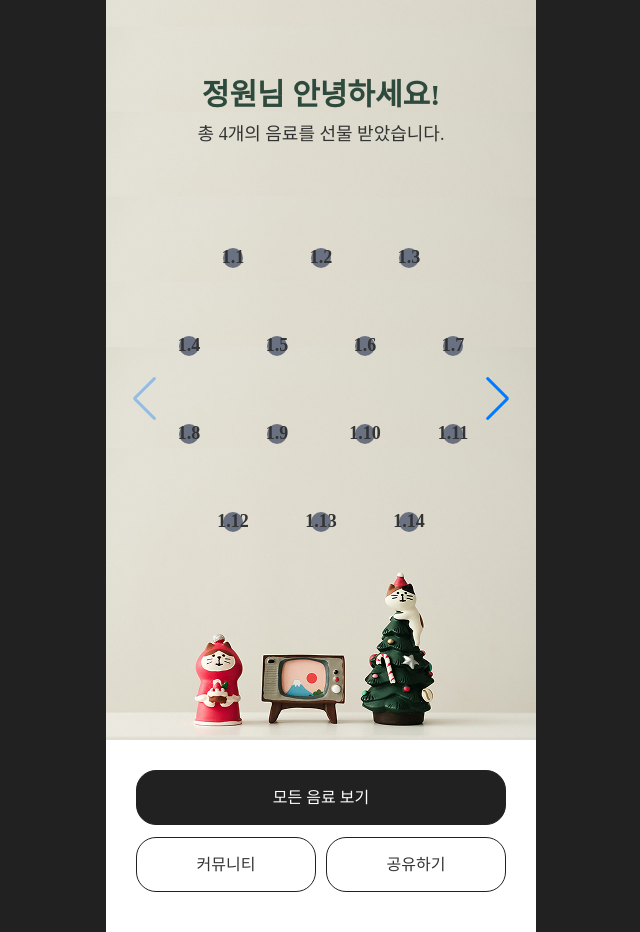
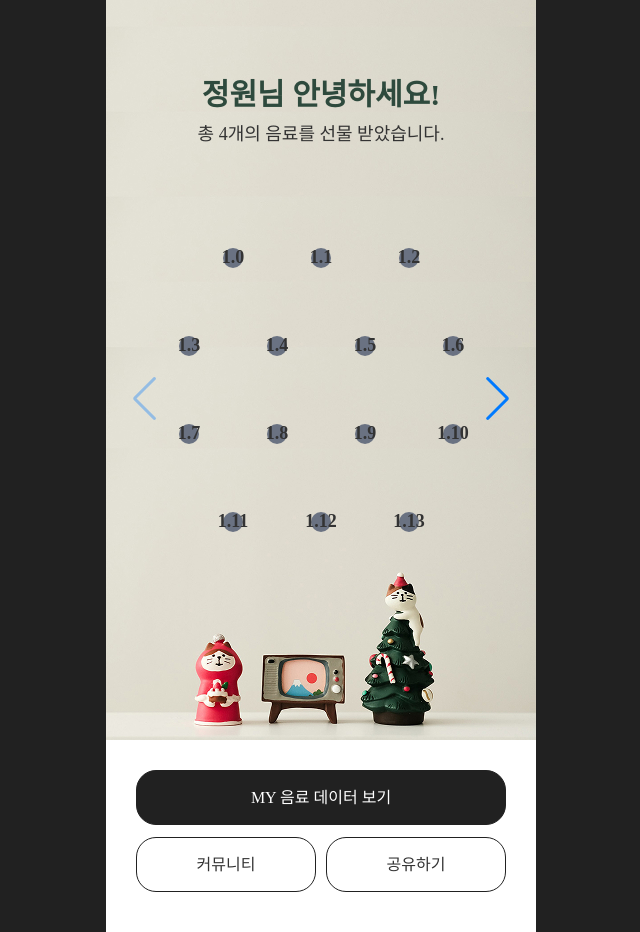
Before and after one commit to falconlee236/color-my-drink, a React (Vite) app in the folder web/: page /mainpage in a window 1280 px wide. Shown: the whole page, without its empty margins (319-959 px from the left). Built offline with nearby package versions, Linux system fonts and the light colour scheme; a web font is replaced by a local one.

Commit message:
feat: 음료 상세 모달 구현
- 음료 상세 모달 구현
- CRLF에서 LF로 바꾸기

```diff
--- a/web/src/component/main-shared/JuiceItem.tsx
+++ b/web/src/component/main-shared/JuiceItem.tsx
@@ -1,12 +1,31 @@
+import {
+  updateClickModal,
+  valueClickModal,
+} from "../../store/features/main-sharedPage/clickModalSlice";
+import { useAppDispatch, useAppSelector } from "../../store/hooks";
+
 interface JuiceItemProps {
-  index: string;
+  num: string;
 }
+
 export default function JuiceItem(props: JuiceItemProps) {
+  const dispatch = useAppDispatch();
+
+  const currentClickModal = useAppSelector(valueClickModal);
+
+  const showModal = (index: string) => {
+    dispatch(updateClickModal(!currentClickModal.clickModal));
+    console.log(index);
+  };
+
   return (
-    <div className="flex h-70 w-70 items-center justify-center">
-      <div className="relative h-20 w-20 rounded-full bg-gray-500">
+    <div
+      className="flex h-70 w-70 cursor-pointer items-center justify-center"
+      onClick={() => showModal(props.num)}
+    >
+      <div className="relative h-20 w-20 cursor-pointer rounded-full bg-gray-500">
         <span className="absolute top-1/2 left-1/2 h-20 w-50 -translate-x-1/2 -translate-y-1/2 text-center text-[18px] font-bold">
-          {props.index}
+          {props.num}
         </span>
       </div>
     </div>
--- a/web/src/component/main-shared/JuiceSlide.tsx
+++ b/web/src/component/main-shared/JuiceSlide.tsx
@@ -17,29 +17,29 @@ export default function JuiceSlide(props: JuiceSlideProps) {
       slidesPerView={1}
       navigation
     >
-      {SLIDE_MAP.map((page) => (
-        <SwiperSlide key={slideNum}>
+      {SLIDE_MAP.map((page, index) => (
+        <SwiperSlide key={`${slideNum}-${index}`}>
           <div className="mb-18 flex justify-center gap-18">
-            <JuiceItem index={`${page}.1`} />
-            <JuiceItem index={`${page}.2`} />
-            <JuiceItem index={`${page}.3`} />
+            <JuiceItem num={`${page}.0`} />
+            <JuiceItem num={`${page}.1`} />
+            <JuiceItem num={`${page}.2`} />
           </div>
           <div className="mb-18 flex justify-center gap-18">
-            <JuiceItem index={`${page}.4`} />
-            <JuiceItem index={`${page}.5`} />
-            <JuiceItem index={`${page}.6`} />
-            <JuiceItem index={`${page}.7`} />
+            <JuiceItem num={`${page}.3`} />
+            <JuiceItem num={`${page}.4`} />
+            <JuiceItem num={`${page}.5`} />
+            <JuiceItem num={`${page}.6`} />
           </div>
           <div className="mb-18 flex justify-center gap-18">
-            <JuiceItem index={`${page}.8`} />
-            <JuiceItem index={`${page}.9`} />
-            <JuiceItem index={`${page}.10`} />
-            <JuiceItem index={`${page}.11`} />
+            <JuiceItem num={`${page}.7`} />
+            <JuiceItem num={`${page}.8`} />
+            <JuiceItem num={`${page}.9`} />
+            <JuiceItem num={`${page}.10`} />
           </div>
           <div className="mb-18 flex justify-center gap-18">
-            <JuiceItem index={`${page}.12`} />
-            <JuiceItem index={`${page}.13`} />
-            <JuiceItem index={`${page}.14`} />
+            <JuiceItem num={`${page}.11`} />
+            <JuiceItem num={`${page}.12`} />
+            <JuiceItem num={`${page}.13`} />
           </div>
         </SwiperSlide>
       ))}
--- a/web/src/pages/Mainpage.tsx
+++ b/web/src/pages/Mainpage.tsx
@@ -1,15 +1,24 @@
 import { useState } from "react";
 import JuiceSlide from "../component/main-shared/JuiceSlide.tsx";
+import { useAppDispatch, useAppSelector } from "../store/hooks.ts";
+import {
+  updateClickModal,
+  valueClickModal,
+} from "../store/features/main-sharedPage/clickModalSlice.ts";
 
 export default function Mainpage() {
-  const [close, setClose] = useState(true);
+  const [showMessage, setShowMessage] = useState(false);
 
-  const openModals = () => setClose(!close);
+  const moveModalPage = () => setShowMessage(!showMessage);
+
+  const dispatch = useAppDispatch();
+  const currentClickModal = useAppSelector(valueClickModal);
+  const openCloseModal = () => {
+    dispatch(updateClickModal(!currentClickModal.clickModal));
+  };
 
   return (
-    <div
-      className={`${close ? "wrap relative flex h-full w-full flex-col bg-white" : "wrap relative flex h-[100vh] w-full flex-col bg-white"}`}
-    >
+    <div className="wrap relative flex h-full flex-col bg-white">
       <div className="h-[740px] w-full bg-[url(./assets/img/bg_main.jpg)] bg-bottom pt-80">
         <div className="m-auto max-w-inner">
           <div className="mb-80 text-center">
@@ -28,11 +37,8 @@ export default function Mainpage() {
 
       <div className="mt-30 mb-40">
         <div className="inner h-full">
-          <button
-            className="mb-12 h-55 w-full rounded-20 border border-solid border-button bg-button font-medium text-white"
-            onClick={openModals}
-          >
-            모든 음료 보기
+          <button className="mb-12 h-55 w-full rounded-20 border border-solid border-button bg-button font-medium text-white">
+            MY 음료 데이터 보기
           </button>
           <div className="flex gap-10">
             <button className="h-55 w-1/2 rounded-20 border border-solid border-button bg-white font-medium">
@@ -45,23 +51,118 @@ export default function Mainpage() {
         </div>
       </div>
 
-      <div
-        className={`absolute top-0 left-0 z-99 h-full w-full bg-btn80 backdrop-blur-[3px] ${close ? "hidden" : "block"}`}
-      >
-        <div className="relative h-full w-full overflow-hidden overflow-y-scroll px-30">
+      <div className={`${currentClickModal.clickModal ? "block" : "hidden"}`}>
+        <div className="absolute top-0 left-0 z-20 flex h-full w-full flex-col items-center justify-center gap-50 bg-fff60 pt-50 backdrop-blur-[3px]">
           <div
-            className="fixed top-30 right-30 flex w-full justify-end"
-            onClick={openModals}
+            className={`front-modal relative h-430 w-inner rounded-tl-185 rounded-tr-40 rounded-b-40 bg-green px-40 pt-160 ${showMessage ? "hidden" : "block"}`}
           >
-            <img src="./src/assets/img/close.png" alt="닫기" />
+            <div className="absolute -top-120 right-10 h-250 w-180">
+              <img
+                className="h-full w-full object-contain"
+                src="../../src/assets/img/example.png"
+                alt=""
+              />
+            </div>
+            <div className="mb-20 text-white">
+              <p className="mb-15 text-18 font-semibold">
+                베어드님의 음료 선물!
+              </p>
+              <h3 className="mb-30 text-30 font-bold">골든 하모니</h3>
+              <ul>
+                <li className="mb-15 w-180 border-b-1 border-solid border-white pb-10">
+                  <span className="text-1 inline-block w-60 font-medium">
+                    온도
+                  </span>
+                  <span>뜨겁게</span>
+                </li>
+                <li className="mb-15 w-180 border-b-1 border-solid border-white pb-10">
+                  <span className="text-1 inline-block w-60 font-medium">
+                    사이즈
+                  </span>
+                  <span>Tall</span>
+                </li>
+                <li>
+                  <span className="text-1 inline-block w-60 font-medium">
+                    재료
+                  </span>
+                  <span>행복, 건강, 행운</span>
+                </li>
+              </ul>
+            </div>
+            <div className="flex justify-end">
+              <button className="flex gap-5" onClick={moveModalPage}>
+                <div className="h-30 w-30">
+                  <img
+                    className="w-30 object-contain"
+                    src="../../src/assets/img/icon/message.png"
+                    alt="메세지 보기"
+                  />
+                </div>
+                <div className="h-24 w-24">
+                  <img
+                    className="w-24 object-contain"
+                    src="../../src/assets/img/icon/right.png"
+                    alt="메세지 보기"
+                  />
+                </div>
+              </button>
+            </div>
           </div>
-
-          <div className="mt-100 h-full overflow-hidden bg-amber-300">
-            <div className="mb-30 h-200 w-full rounded-10 border-1 border-white"></div>
-            <div className="mb-30 h-200 w-full rounded-10 border-1 border-white"></div>
-            <div className="mb-30 h-200 w-full rounded-10 border-1 border-white"></div>
-            <div className="mb-30 h-200 w-full rounded-10 border-1 border-white"></div>
+          <div
+            className={`back-modal relative h-430 w-inner rounded-tl-185 rounded-tr-40 rounded-b-40 bg-green px-40 pt-160 ${showMessage ? "block" : "hidden"}`}
+          >
+            <div className="absolute -top-120 right-10 h-250 w-180">
+              <img
+                className="h-full w-full object-contain"
+                src="../../src/assets/img/example.png"
+                alt=""
+              />
+            </div>
+            <div className="mb-20 text-white">
+              <p className="mb-15 text-18 font-semibold">
+                베어드님의 음료 선물!
+              </p>
+              <p className="text-1 leading-7">
+                안녕하세요, 이 문장은 한글로 정확히 100자를 채우기 위해 작성된
+                예제입니다. 한글은 글자 하나당 2바이트로 저장됩니다. 따라서 이
+                문장은 100자이며, UTF-8 기준으로 약 200바이트에 해당합니다.
+                추가로 확인해보세요.
+              </p>
+            </div>
+            <div className="flex justify-start">
+              <button
+                className="flex items-center gap-5"
+                onClick={moveModalPage}
+              >
+                <div className="h-30 w-30">
+                  <img
+                    className="w-30 object-contain"
+                    src="../../src/assets/img/icon/left.png"
+                    alt="음료 설명 보기"
+                  />
+                </div>
+                <div className="h-24 w-24">
+                  <img
+                    className="w-24 object-contain"
+                    src="../../src/assets/img/icon/detail.png"
+                    alt="음료 설명 보기"
+                  />
+                </div>
+              </button>
+            </div>
           </div>
+          <button
+            className="flex h-55 w-55 items-center justify-center rounded-full bg-green"
+            onClick={openCloseModal}
+          >
+            <div className="h-25 w-25">
+              <img
+                className="w-25 object-contain"
+                src="../../src/assets/img/icon/close.png"
+                alt="닫기"
+              />
+            </div>
+          </button>
         </div>
       </div>
     </div>
--- /dev/null
+++ b/web/src/store/features/main-sharedPage/clickModalSlice.ts
@@ -0,0 +1,22 @@
+import { createSlice, PayloadAction } from "@reduxjs/toolkit";
+import { RootState } from "../../store";
+
+interface clickModalState {
+  clickModal: boolean;
+}
+
+const initialClickModal: clickModalState = { clickModal: false };
+
+export const clickModalSlice = createSlice({
+  name: "clickModal",
+  initialState: initialClickModal,
+  reducers: {
+    updateClickModal: (state, action: PayloadAction<boolean>) => {
+      state.clickModal = action.payload;
+    },
+  },
+});
+
+export const valueClickModal = (state: RootState) => state.clickModal;
+export const { updateClickModal } = clickModalSlice.actions;
+export default clickModalSlice.reducer;
--- a/web/src/store/store.ts
+++ b/web/src/store/store.ts
@@ -7,6 +7,7 @@ import ingredientReducer from "./features/orders/ingredientSlice";
 import nameReducer from "./features/orders/nameSlice";
 import letterSenderReducer from "./features/orders/letterSenderSlice";
 import letterContentReducer from "./features/orders/letterContentSlice";
+import clickModalReducer from "./features/main-sharedPage/clickModalSlice";
 
 export const store = configureStore({
   reducer: {
@@ -18,6 +19,7 @@ export const store = configureStore({
     name: nameReducer,
     letterSender: letterSenderReducer,
     letterContent: letterContentReducer,
+    clickModal: clickModalReducer,
   },
 });
 
```
Also changed, not shown: web/src/index.css (+8 -2 lines), web/src/assets/img/icon/detail.png (added), web/src/assets/img/icon/left.png (added).
